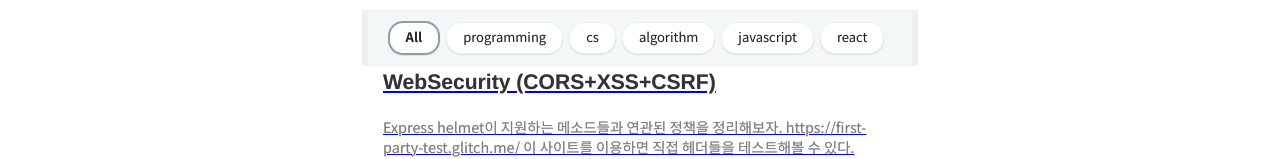
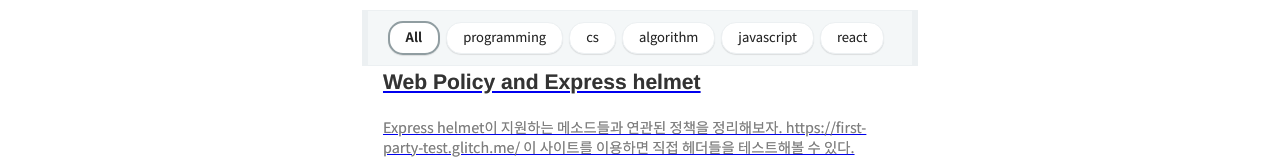
Before and after one commit to RINDAMAN2426/brouk-devlog, a Gatsby site: page / in a window 1280 px wide. Shown: the part 309-468 px from the top of the page. Built offline with nearby package versions, Linux system fonts and the light colour scheme; Gatsby itself is replaced by a stand-in of ours; some packages are replaced by stand-ins of ours; what typography-theme-github would draw is missing.

Commit message:
fix: Rename blog title

```diff
--- a/content/blog/programming/webpolicy_expresshelmet.md
+++ b/content/blog/programming/webpolicy_expresshelmet.md
@@ -1,5 +1,5 @@
 ---
-title: WebSecurity (CORS+XSS+CSRF)
+title: Web Policy and Express helmet
 date: 2021-10-19 18:00
 category: programming
 draft: false
```
